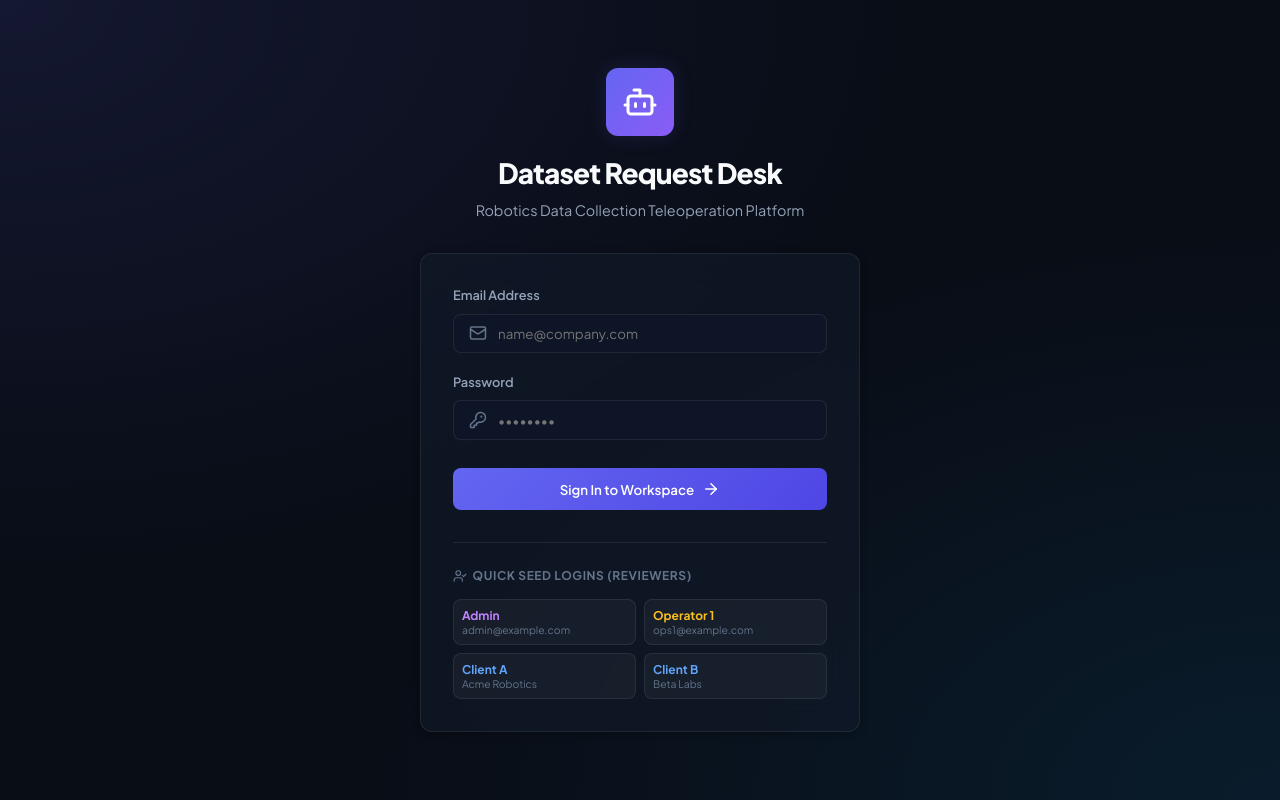
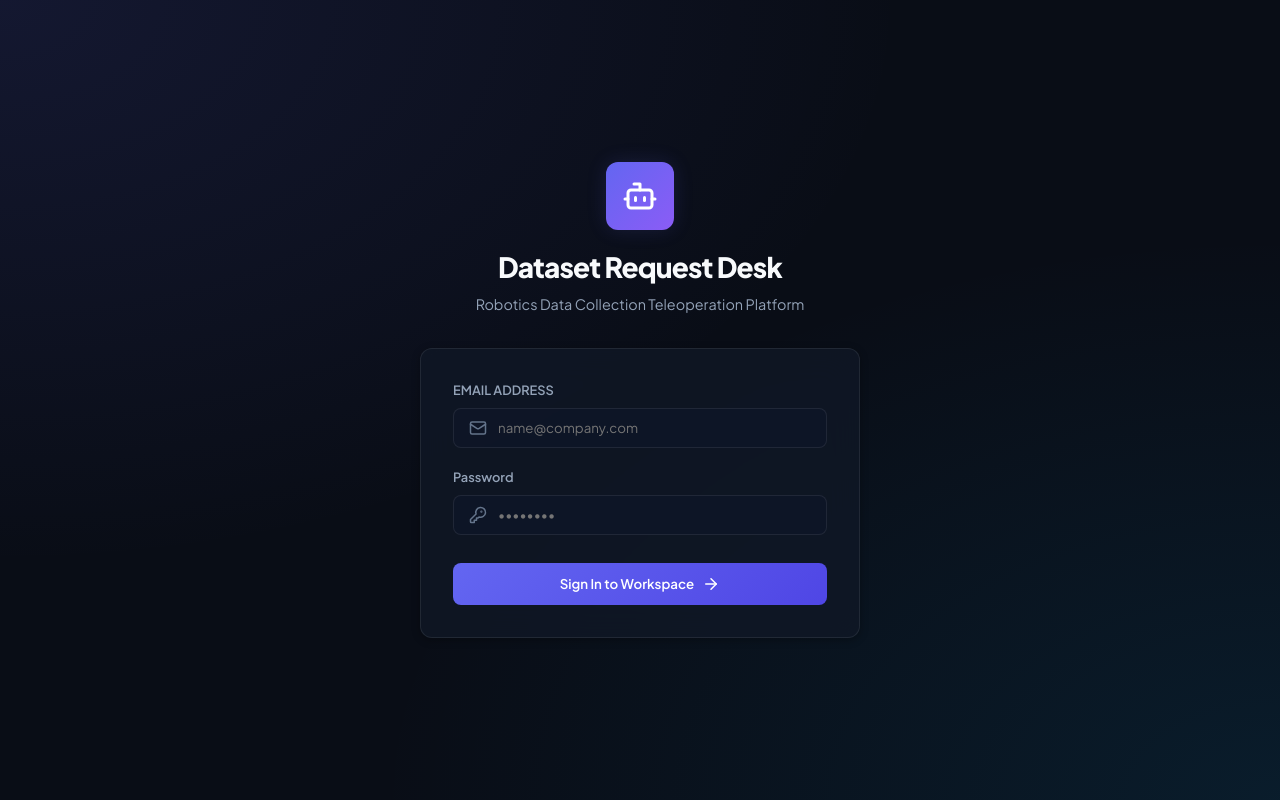
Before and after one commit to Lydia-Numwali/dataset-request-desk, a React (Vite) app in the folder frontend/: page / in a window 1280 px wide. Built offline with nearby package versions, Linux system fonts and the light colour scheme.

Commit message:
refactor: remove Quick Seed Logins section from LoginView

```diff
--- a/frontend/src/views/LoginView.tsx
+++ b/frontend/src/views/LoginView.tsx
@@ -1,6 +1,6 @@
 import React, { useState } from 'react';
 import { useAuth } from '../context/AuthContext';
-import { Bot, KeyRound, Mail, AlertCircle, ArrowRight, UserCheck } from 'lucide-react';
+import { Bot, KeyRound, Mail, AlertCircle, ArrowRight } from 'lucide-react';
 
 export const LoginView: React.FC = () => {
   const { login } = useAuth();
@@ -20,12 +20,6 @@ export const LoginView: React.FC = () => {
     } finally {
       setIsSubmitting(false);
     }
-  };
-
-  const handleQuickLogin = (uEmail: string, uPass: string) => {
-    setEmail(uEmail);
-    setPassword(uPass);
-    setError(null);
   };
 
   return (
@@ -52,7 +46,7 @@ export const LoginView: React.FC = () => {
 
           <form onSubmit={handleSubmit} style={{ display: 'flex', flexDirection: 'column', gap: '1.25rem' }}>
             <div>
-              <label style={{ display: 'block', fontSize: '0.8rem', fontWeight: '600', color: 'var(--text-muted)', marginBottom: '0.5rem', uppercase: true }}>
+              <label style={{ display: 'block', fontSize: '0.8rem', fontWeight: '600', color: 'var(--text-muted)', marginBottom: '0.5rem', textTransform: 'uppercase' }}>
                 Email Address
               </label>
               <div style={{ position: 'relative' }}>
@@ -91,50 +85,6 @@ export const LoginView: React.FC = () => {
             </button>
           </form>
 
-          {/* Quick Preset Credentials for Reviewers */}
-          <div style={{ marginTop: '2rem', paddingTop: '1.5rem', borderTop: '1px solid var(--border-color)' }}>
-            <p style={{ fontSize: '0.75rem', fontWeight: '700', color: 'var(--text-dim)', textTransform: 'uppercase', letterSpacing: '0.05em', marginBottom: '0.85rem', display: 'flex', alignItems: 'center', gap: '0.35rem' }}>
-              <UserCheck size={14} /> Quick Seed Logins (Reviewers)
-            </p>
-            <div style={{ display: 'grid', gridTemplateColumns: '1fr 1fr', gap: '0.5rem' }}>
-              <button
-                type="button"
-                onClick={() => handleQuickLogin('admin@example.com', 'admin123')}
-                style={{ background: 'rgba(255, 255, 255, 0.04)', border: '1px solid var(--border-color)', borderRadius: 'var(--radius-sm)', padding: '0.5rem', textAlign: 'left' }}
-              >
-                <div style={{ fontSize: '0.75rem', fontWeight: '700', color: '#c084fc' }}>Admin</div>
-                <div style={{ fontSize: '0.65rem', color: 'var(--text-dim)' }}>admin@example.com</div>
-              </button>
-
-              <button
-                type="button"
-                onClick={() => handleQuickLogin('ops1@example.com', 'ops123')}
-                style={{ background: 'rgba(255, 255, 255, 0.04)', border: '1px solid var(--border-color)', borderRadius: 'var(--radius-sm)', padding: '0.5rem', textAlign: 'left' }}
-              >
-                <div style={{ fontSize: '0.75rem', fontWeight: '700', color: '#fbbf24' }}>Operator 1</div>
-                <div style={{ fontSize: '0.65rem', color: 'var(--text-dim)' }}>ops1@example.com</div>
-              </button>
-
-              <button
-                type="button"
-                onClick={() => handleQuickLogin('client-a@example.com', 'client123')}
-                style={{ background: 'rgba(255, 255, 255, 0.04)', border: '1px solid var(--border-color)', borderRadius: 'var(--radius-sm)', padding: '0.5rem', textAlign: 'left' }}
-              >
-                <div style={{ fontSize: '0.75rem', fontWeight: '700', color: '#60a5fa' }}>Client A</div>
-                <div style={{ fontSize: '0.65rem', color: 'var(--text-dim)' }}>Acme Robotics</div>
-              </button>
-
-              <button
-                type="button"
-                onClick={() => handleQuickLogin('client-b@example.com', 'client123')}
-                style={{ background: 'rgba(255, 255, 255, 0.04)', border: '1px solid var(--border-color)', borderRadius: 'var(--radius-sm)', padding: '0.5rem', textAlign: 'left' }}
-              >
-                <div style={{ fontSize: '0.75rem', fontWeight: '700', color: '#60a5fa' }}>Client B</div>
-                <div style={{ fontSize: '0.65rem', color: 'var(--text-dim)' }}>Beta Labs</div>
-              </button>
-            </div>
-          </div>
-
         </div>
 
       </div>
--- a/frontend/src/views/OperatorDashboard.tsx
+++ b/frontend/src/views/OperatorDashboard.tsx
@@ -131,7 +131,7 @@ export const OperatorDashboard: React.FC = () => {
                     <div style={{ display: 'flex', alignItems: 'center', gap: '1.5rem', marginTop: '0.75rem', fontSize: '0.8rem', color: 'var(--text-muted)' }}>
                       <span>Requested: <strong>{req.episodes_requested} episodes</strong></span>
                       <span>Deadline: <strong>{new Date(req.deadline).toLocaleDateString()}</strong></span>
-                      {req.notes && <span>Notes: <em>{req.notes}</em></span>}
+                      {req.notes && <span>Notes: <em style={{ fontStyle: 'italic' }}>{req.notes}</em></span>}
                     </div>
                   </div>
 
@@ -179,7 +179,7 @@ export const OperatorDashboard: React.FC = () => {
                   </h4>
 
                   {assignedCount === 0 ? (
-                    <div style={{ fontSize: '0.8rem', color: 'var(--text-dim)', italic: true }}>No episodes assigned yet.</div>
+                    <div style={{ fontSize: '0.8rem', color: 'var(--text-dim)', fontStyle: 'italic' }}>No episodes assigned yet.</div>
                   ) : (
                     <div style={{ display: 'grid', gridTemplateColumns: 'repeat(auto-fill, minmax(280px, 1fr))', gap: '0.75rem' }}>
                       {req.assignments.map((asgn) => (
@@ -280,7 +280,7 @@ export const OperatorDashboard: React.FC = () => {
                         <td style={{ padding: '0.75rem 1rem' }}>{ep.duration_seconds}s</td>
                         <td style={{ padding: '0.75rem 1rem', textAlign: 'right' }}>
                           {isAlreadyAssigned ? (
-                            <span style={{ fontSize: '0.75rem', color: 'var(--text-dim)', italic: true }}>Assigned</span>
+                            <span style={{ fontSize: '0.75rem', color: 'var(--text-dim)', fontStyle: 'italic' }}>Assigned</span>
                           ) : !isGoodOrUsable ? (
                             <span style={{ fontSize: '0.75rem', color: '#f87171' }}>Quality Guard</span>
                           ) : (
```
Also changed, not shown: 2 other files (tests, documents, lock files or other folders).
